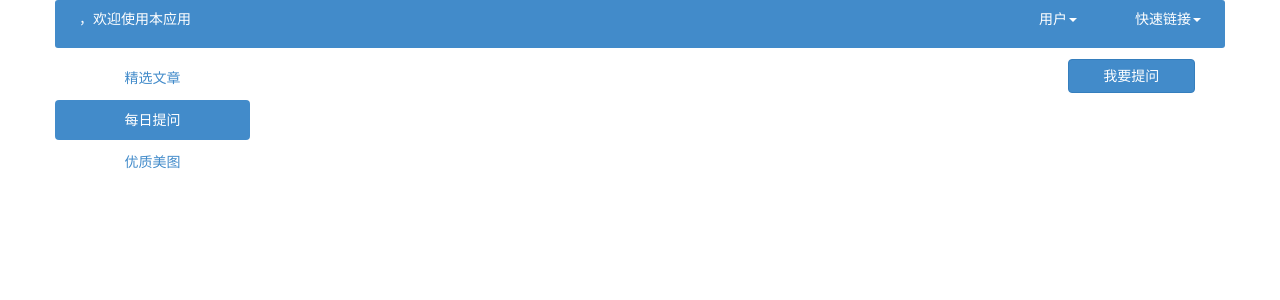
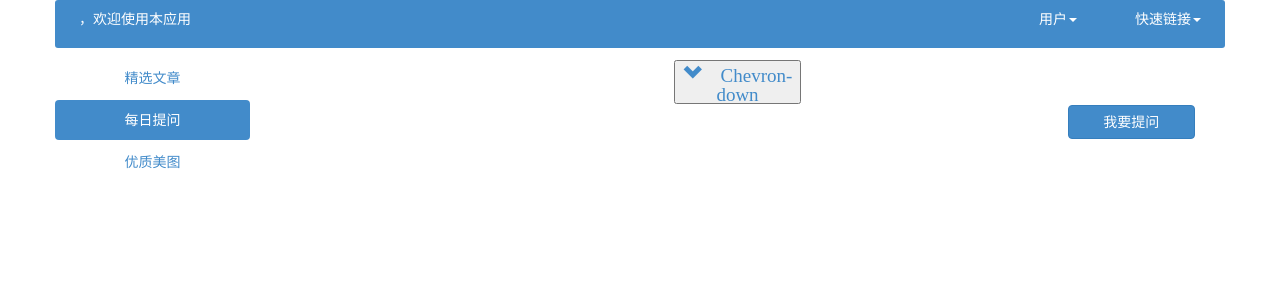
Before and after one commit to hyhoreki/blog, a Django app: template firstone_app/templates/blog_index.html in a window 1280 px wide, after a click on "每日提问". Shown: the top 300 px of the page. Run offline with Django 3.2, Linux system fonts and the light colour scheme; the template is opened without the code that fills it, so the values that code supplies are empty; parts of the project's set-up code (start-up, migrations or seed data) failed here and were passed over; some libraries are stand-ins or nearby versions.

Commit message:
增加查看更多按钮

```diff
--- a/firstone_app/templates/blog_index.html
+++ b/firstone_app/templates/blog_index.html
@@ -35,6 +35,9 @@
 							</div>
 							{% endfor %}
 						</div>
+						<div class="col-xs-2 col-xs-offset-5">
+							<button class="glyphicon glyphicon-chevron-down" style="color: #428bca; font-size: 19px;"> Chevron-down</button>
+						</div>
 						<div class="col-xs-2 col-xs-offset-10">
 							<a href="{% url 'question_update' %}" class="btn btn-primary" style="width:100%;">我要提问</a>
 						</div>
```
